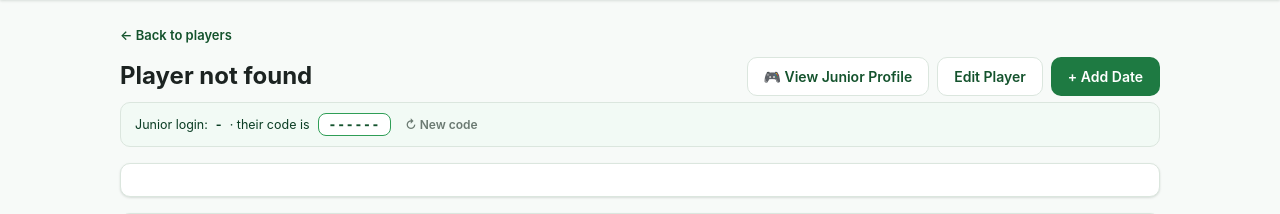
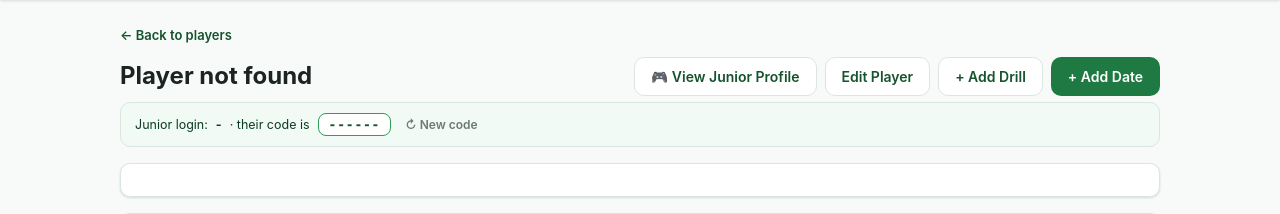
Before and after one commit to kjgolf0716-star/Golfdata, a FastAPI app: page /players/1 in a window 1280 px wide. Shown: the part 66-280 px from the top of the page. Run offline with FastAPI, Linux system fonts and the light colour scheme; the visitor is signed in with stand-in values (Sample User, id 1); data that the repository does not hold is empty; parts of the project's set-up code (start-up, migrations or seed data) failed here and were passed over.

Commit message:
Let coaches add a drill straight from a player's page
Adds a '+ Add Drill' button and modal to the player log. The new drill
is created for the player's club and its column appears right away.

Co-Authored-By: Claude Opus 5.5 <noreply@anthropic.com>
Claude-Session: https://claude.ai/code/session_01MGeTp32fW4emhBpTB71XWZ

```diff
--- a/static/player.js
+++ b/static/player.js
@@ -378,6 +378,41 @@ document.getElementById("confirmDateBtn").addEventListener("click", () => {
   renderTable();
 });
 
+// ---------- Add drill ----------
+const drillModal = document.getElementById("drillModal");
+document.getElementById("addDrillBtn").addEventListener("click", () => {
+  document.getElementById("newDrillNameInput").value = "";
+  document.getElementById("newDrillDescInput").value = "";
+  drillModal.classList.remove("hidden");
+  document.getElementById("newDrillNameInput").focus();
+});
+document.getElementById("cancelDrillBtn").addEventListener("click", () => drillModal.classList.add("hidden"));
+drillModal.addEventListener("click", (e) => { if (e.target === drillModal) drillModal.classList.add("hidden"); });
+
+document.getElementById("confirmDrillBtn").addEventListener("click", async () => {
+  const name = document.getElementById("newDrillNameInput").value.trim();
+  if (!name) { alert("Please enter a drill name."); return; }
+  const description = document.getElementById("newDrillDescInput").value.trim();
+  const btn = document.getElementById("confirmDrillBtn");
+  btn.disabled = true;
+  try {
+    const res = await fetch("/api/drills", {
+      method: "POST",
+      headers: { "Content-Type": "application/json" },
+      body: JSON.stringify({ name, description }),
+    });
+    if (!res.ok) { alert("Could not add the drill. Please try again."); return; }
+    const data = await res.json();
+    drills.push({ id: data.id, name, description, sort_order: drills.length });
+    drillModal.classList.add("hidden");
+    renderTable();
+    flashSaved("Drill added");
+    await refreshStats();
+  } finally {
+    btn.disabled = false;
+  }
+});
+
 // ---------- Edit player ----------
 const editModal = document.getElementById("editPlayerModal");
 document.getElementById("editPlayerBtn").addEventListener("click", () => {
--- a/templates/player.html
+++ b/templates/player.html
@@ -33,6 +33,7 @@
     <div class="header-actions">
       <a class="btn btn-secondary" id="publicProfileLink" href="#" target="_blank" rel="noopener">🎮 View Junior Profile</a>
       <button class="btn-secondary" id="editPlayerBtn">Edit Player</button>
+      <button class="btn-secondary" id="addDrillBtn">+ Add Drill</button>
       <button class="btn-primary" id="addDateBtn">+ Add Date</button>
     </div>
   </div>
@@ -72,6 +73,21 @@
   </div>
 </div>
 
+<div id="drillModal" class="modal-backdrop hidden">
+  <div class="modal">
+    <h3>Add Drill</h3>
+    <p style="font-size:12.5px;color:var(--muted);margin-top:-6px;">New drills are added for every player in this club. You can edit or remove them later from the Drills tab.</p>
+    <label>Drill name</label>
+    <input id="newDrillNameInput" type="text" placeholder="e.g. 3m putts (out of 10)" />
+    <label>Description (optional)</label>
+    <textarea id="newDrillDescInput" placeholder="Measurement method, scoring rules, etc."></textarea>
+    <div class="modal-actions">
+      <button class="btn-secondary" id="cancelDrillBtn">Cancel</button>
+      <button class="btn-primary" id="confirmDrillBtn">Add</button>
+    </div>
+  </div>
+</div>
+
 <div id="editPlayerModal" class="modal-backdrop hidden">
   <div class="modal">
     <h3>Edit Player</h3>
```
